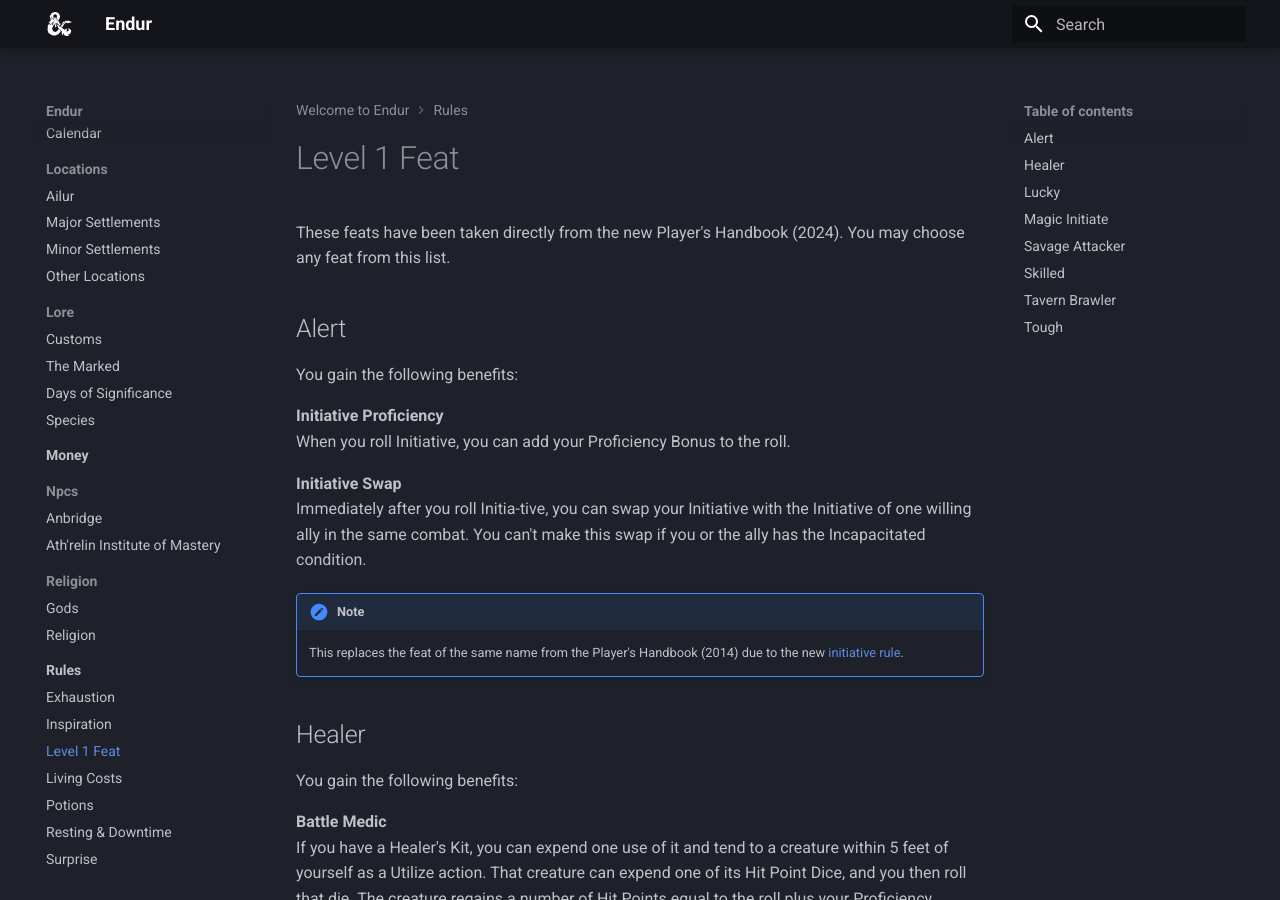
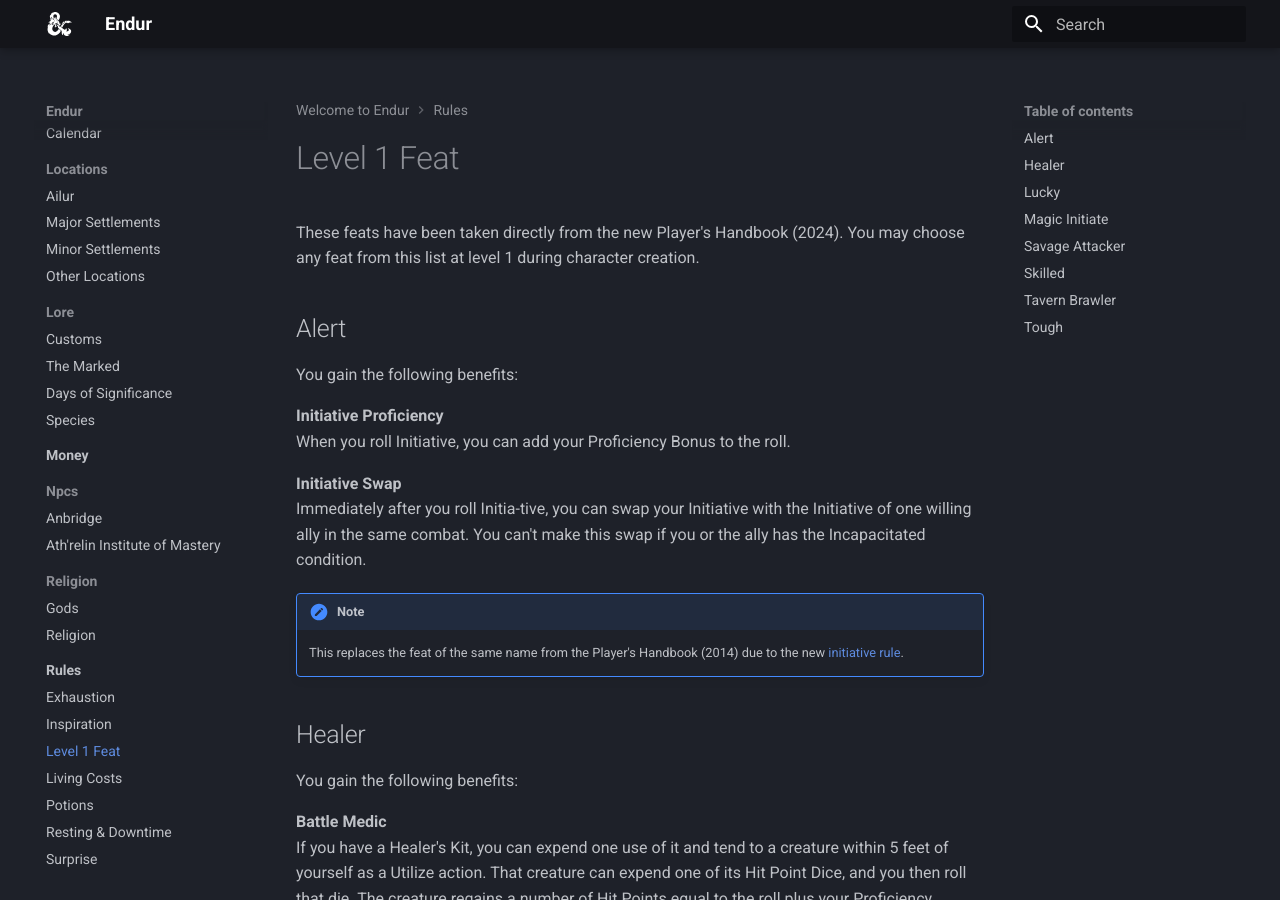
Before and after one commit to NeedsMoreGrey/DND, an MkDocs documentation site: the page built from docs/rules/level-1-feat.md, in a window 1280 px wide and 900 px high. Built offline with MkDocs 1.6.1 and Material for MkDocs 9.7.7, drawn with Linux system fonts in a browser that asks for light colours.

Commit message:
Attempt to fix via push

```diff
--- a/docs/rules/level-1-feat.md
+++ b/docs/rules/level-1-feat.md
@@ -1,5 +1,5 @@
 # Level 1 Feat
-These feats have been taken directly from the new Player's Handbook (2024). You may choose any feat from this list.
+These feats have been taken directly from the new Player's Handbook (2024). You may choose any feat from this list at level 1 during character creation.
 
 ## Alert
 You gain the following benefits:
```
